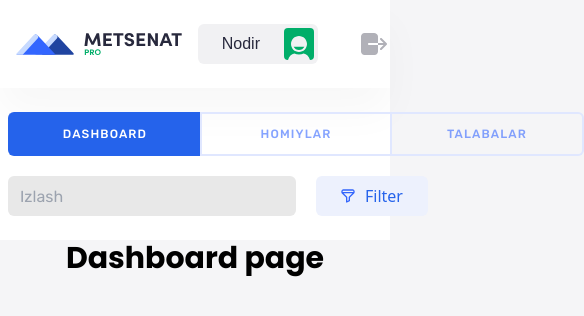
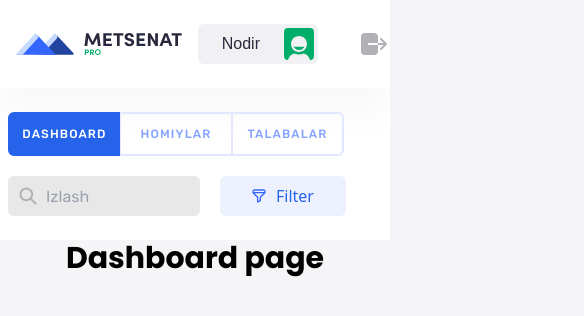
Before and after one commit to NodirKhusniddinov/metsenat, a Vue app: page / in a window 390 px wide. Shown: the top 316 px of the page, 584 px wide, since content can reach past the window. Built offline with nearby package versions, Linux system fonts and the light colour scheme; a web font is replaced by a local one.

Commit message:
responsiveness for toolbal ,icon for search input

```diff
--- a/src/components/Header/ToolBar.vue
+++ b/src/components/Header/ToolBar.vue
@@ -1,20 +1,20 @@
 <template>
   <div
-    class="container py-6 px-2 mx-auto flex items-center justify-between flex-wrap gap-y-5"
+    class="container py-6 px-2 mx-auto flex items-center justify-between gap-y-5 flex-wrap"
   >
     <UiTabs
       :tabs="[
-        {
-          name: 'Home',
-          label: 'dashboard',
-          route: { name: 'Home' },
-        },
+        { name: 'Home', label: 'dashboard', route: { name: 'Home' } },
         { name: 'Sponsors', label: 'homiylar', route: { name: 'Sponsors' } },
         { name: 'Students', label: 'talabalar', route: { name: 'Students' } },
       ]"
     />
-    <div class="flex items-center gap-5">
-      <UiInput placeholder="Izlash" size="search" />
+    <div class="flex items-center gap-5 flex-wrap gap-y-5">
+      <div class="flex items-center gap-2 bg-[#E8E8E8] px-2.5 rounded-md">
+        <img src="@/assets/icons/search_icon.svg" alt="search_icon" />
+        <UiInput placeholder="Izlash" size="search" />
+      </div>
+
       <UiButton size="filter" color="purple" class="flex gap-2.5">
         <img src="@/assets/icons/filter_icon.svg" alt="filter_icon" />
         Filter
--- a/src/components/UI/UiInput.vue
+++ b/src/components/UI/UiInput.vue
@@ -65,6 +65,6 @@ const inputClasses = computed(() => ({
   @apply h-14 text-xl;
 }
 .ui-input-search {
-  @apply h-10 text-base border-0 bg-[#E8E8E8] w-72;
+  @apply h-10 text-base border-0 bg-[#E8E8E8] px-0 w-60 max-sm:w-36 sm:w-48 xl:w-60;
 }
 </style>
--- a/src/components/UI/UiTabs.vue
+++ b/src/components/UI/UiTabs.vue
@@ -42,17 +42,17 @@ const tabClasses = tab =>
 }
 
 .tab {
-  @apply w-48 border-2 border-[rgba(224,231,255,1)] text-center text-[12px] leading-3 font-rubik-medium tracking-[1.13px] text-[rgba(51,102,255,0.6)];
-  @apply transition hover:opacity-70;
+  @apply w-48 max-sm:w-28  border-y-2 border-x border-[rgba(224,231,255,1)] text-center text-[12px] leading-3 font-rubik-medium tracking-[1.13px] text-[rgba(51,102,255,0.6)];
+  @apply transition ease-in-out  hover:text-[#2563eb];
+}
+.tab:first-child {
+  @apply rounded-l-md border-l-2;
 }
 .tab:last-child {
-  @apply border-l-0 rounded-r-md;
-}
-.tab:first-child {
-  @apply border-r-0 rounded-l-md;
+  @apply rounded-r-md border-r-2;
 }
 .tab-active {
   @apply bg-[#2563eb] text-white border-[#2563eb];
-  @apply hover:opacity-100;
+  @apply hover:text-white;
 }
 </style>
```
Also changed, not shown: src/assets/icons/search_icon.svg (added).
